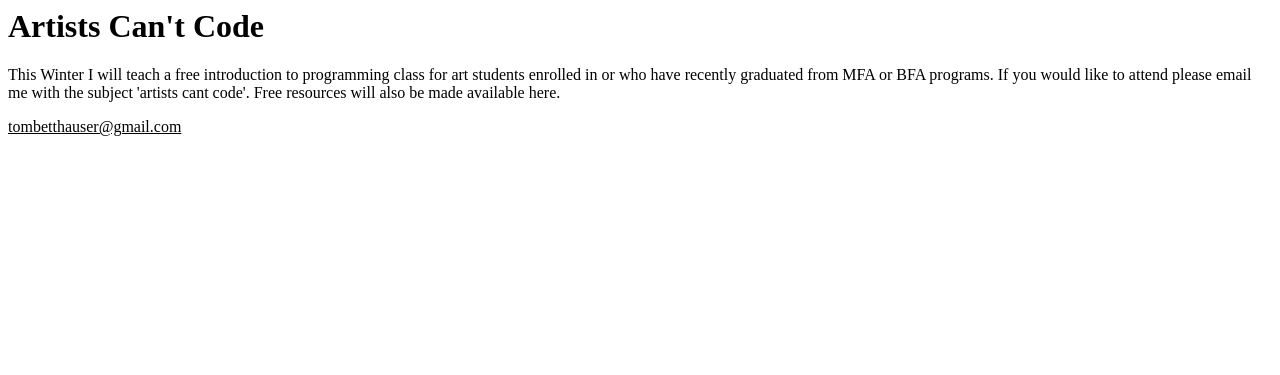
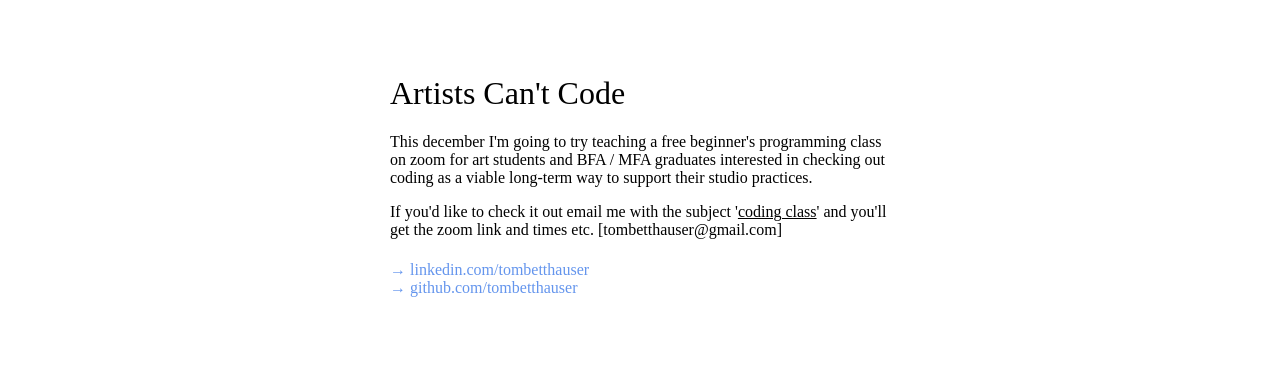
Before and after one commit to tombetthauser/artists-cant-code, a plain HTML site: page index.html in a window 1280 px wide. Drawn offline with Linux system fonts and the light colour scheme.

Commit message:
Get writing and styling done enough

```diff
--- a/index.html
+++ b/index.html
@@ -1,5 +1,50 @@
-<h1>Artists Can't Code</h1>
+<!DOCTYPE html>
+<html lang="en">
+<head>
+  <meta charset="UTF-8">
+  <meta http-equiv="X-UA-Compatible" content="IE=edge">
+  <meta name="viewport" content="width=device-width, initial-scale=1.0">
+  <title>Document</title>
+</head>
+<style>
+  body {
+    width: 500px;
+    max-width: 90%;
+    display: block;
+    margin: 75px auto;
+  }
+  h1 {
+    font-weight: 100;
+  }
+  ul {
+    list-style: none;
+    padding-left: 0;
+    margin-top: 21.5px;
+  }
+  li, a {
+    color: cornflowerblue;
+    text-decoration: none;
+    /* font-size: 15px; */
+  }
+  a:hover, .subject {
+    text-decoration: underline;
+  }
+</style>
+<body>
 
-<p>This Winter I will teach a free introduction to programming class for art students enrolled in or who have recently graduated from MFA or BFA programs. If you would like to attend please email me with the subject 'artists cant code'. Free resources will also be made available here.</p>
+  <h1>Artists Can't Code</h1>
 
-<p style="text-decoration: underline;">tombetthauser@gmail.com</p>
+  <p>
+    This december I'm going to try teaching a free beginner's programming class on zoom for art students and BFA / MFA graduates interested in checking out coding as a viable long-term way to support their studio practices.
+  </p>
+  <p>
+    If you'd like to check it out email me with the subject '<span class='subject'>coding class</span>' and you'll get the zoom link and times etc. [tombetthauser@gmail.com]
+  </p>
+
+  <ul>
+    <li>→ <a target="new" href="https://www.linkedin.com/in/tombetthauser/">linkedin.com/tombetthauser</a></li>
+    <li>→ <a target="new" href="https://github.com/tombetthauser">github.com/tombetthauser</a></li>
+  </ul>
+
+</body>
+</html>
```
Also changed, not shown: 1 other file.
